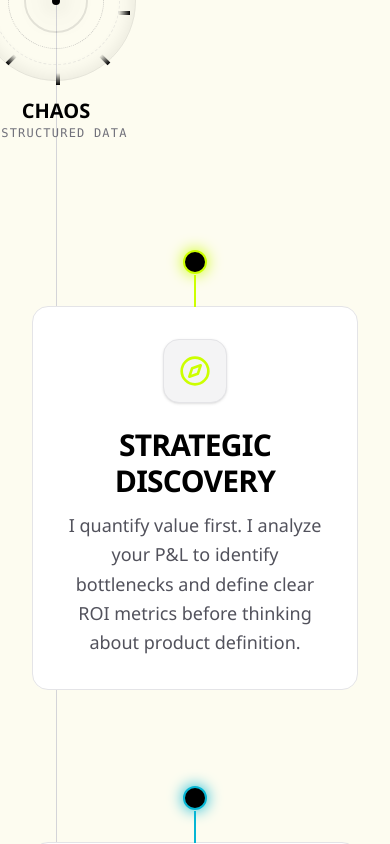
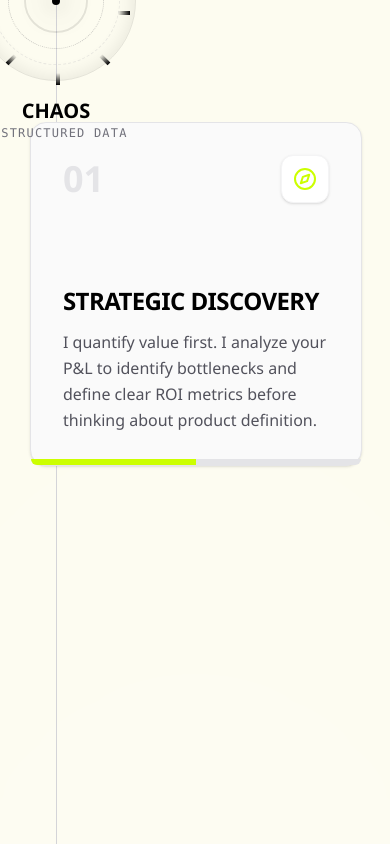
Before and after one commit to GG2GG/portfolio, a Next.js app in the folder web/: page /services in a window 390 px wide. Shown: the part 4140-4984 px from the top of the page. Built offline with nearby package versions, Linux system fonts and the light colour scheme.

Commit message:
fix: implement horizontal snap timeline for mobile view

```diff
--- a/web/app/components/roi/ProcessTimeline.tsx
+++ b/web/app/components/roi/ProcessTimeline.tsx
@@ -187,7 +187,49 @@ export default function ProcessTimeline() {
                 </div>
             </div>
 
-            <div className="flex flex-col gap-24 relative z-10 py-32">
+            {/* --- MOBILE: Horizontal Snap Scroll --- */}
+            <div className="md:hidden flex overflow-x-auto snap-x snap-mandatory gap-6 pb-12 -mx-6 px-6 no-scrollbar touch-pan-x">
+                {roiContent.process.map((step, i) => {
+                    const Icon = Icons[step.icon as keyof typeof Icons] || Icons.compass;
+                    const stepColor = step.color || '#ccff00';
+
+                    return (
+                        <div
+                            key={i}
+                            className="snap-center shrink-0 w-[85vw] flex flex-col"
+                        >
+                            <div className="relative w-full p-8 bg-zinc-50 border border-zinc-200 rounded-2xl flex flex-col gap-6 shadow-sm h-full">
+                                {/* Top Bar: Step Number & Icon */}
+                                <div className="flex items-center justify-between">
+                                    <span className="text-4xl font-black text-zinc-200">{String(i + 1).padStart(2, '0')}</span>
+                                    <div
+                                        className="w-12 h-12 rounded-xl bg-white border border-zinc-100 flex items-center justify-center text-black shadow-sm"
+                                        style={{ color: stepColor }}
+                                    >
+                                        <Icon className="w-6 h-6" />
+                                    </div>
+                                </div>
+
+                                <div className="mt-auto">
+                                    <h3 className="text-2xl font-black text-black mb-3 uppercase tracking-tight">
+                                        {step.title}
+                                    </h3>
+                                    <p className="text-zinc-600 font-medium leading-relaxed text-base">
+                                        {step.desc}
+                                    </p>
+                                </div>
+
+                                {/* Active Indicator Bar */}
+                                <div className="absolute bottom-0 left-0 w-full h-1.5 bg-zinc-200 rounded-b-2xl overflow-hidden">
+                                    <div className="h-full w-1/2 bg-current" style={{ color: stepColor }} />
+                                </div>
+                            </div>
+                        </div>
+                    );
+                })}
+            </div>
+
+            <div className="hidden md:flex flex-col gap-24 relative z-10 py-32">
                 {roiContent.process.map((step, i) => {
                     const Icon = Icons[step.icon as keyof typeof Icons] || Icons.compass;
                     const stepColor = step.color || '#ccff00';
```
